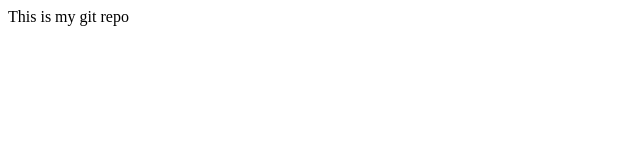
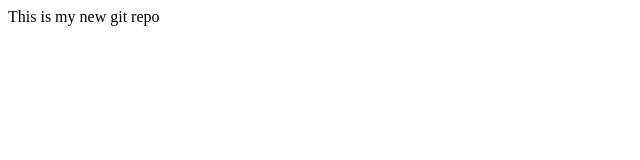
Before and after one commit to RajKarnawat/Localrepo, a plain HTML site: page index.html in a window 1280 px wide. Shown: the full height of the page, 0-640 px from the left. Drawn offline with Linux system fonts and the light colour scheme.

```diff
--- a/index.html
+++ b/index.html
@@ -1 +1 @@
-<p>This is my git repo</p>
+<p>This is my new git repo</p>
```
Also changed, not shown: 1 other file.
